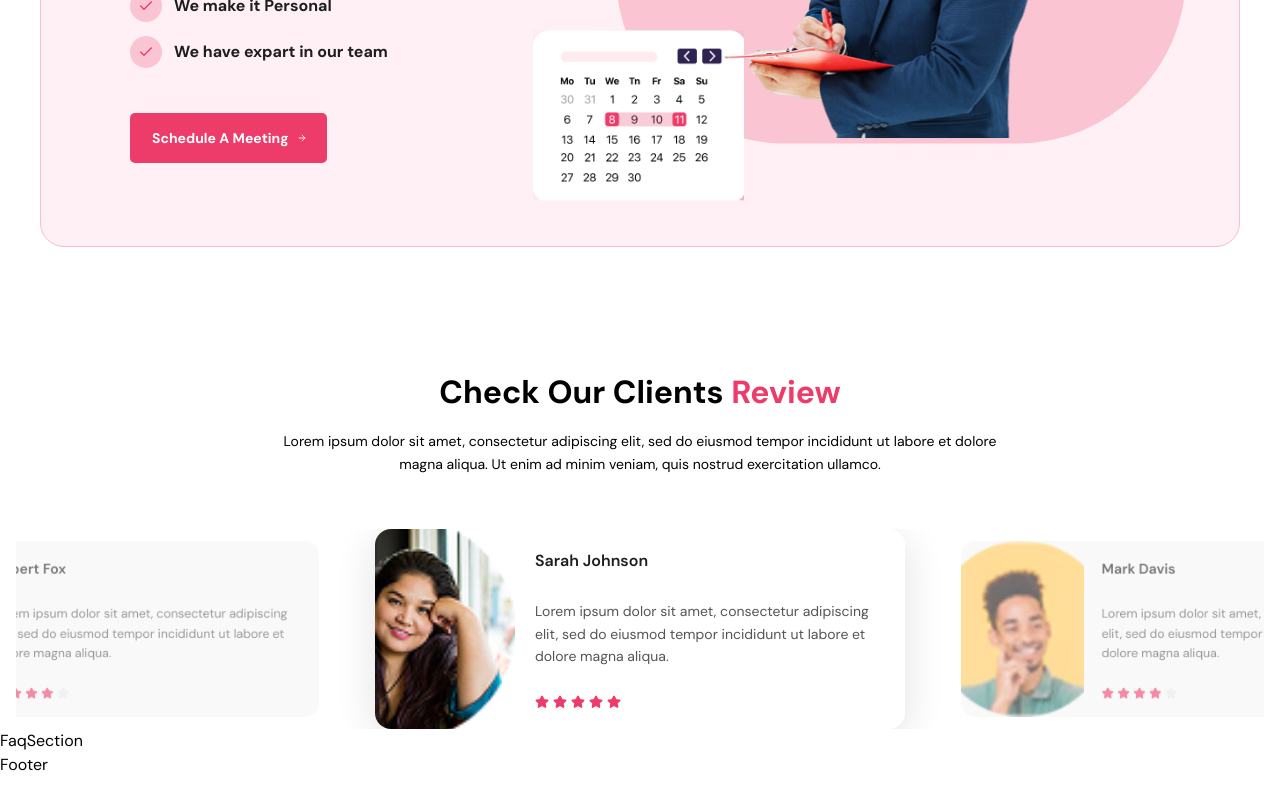
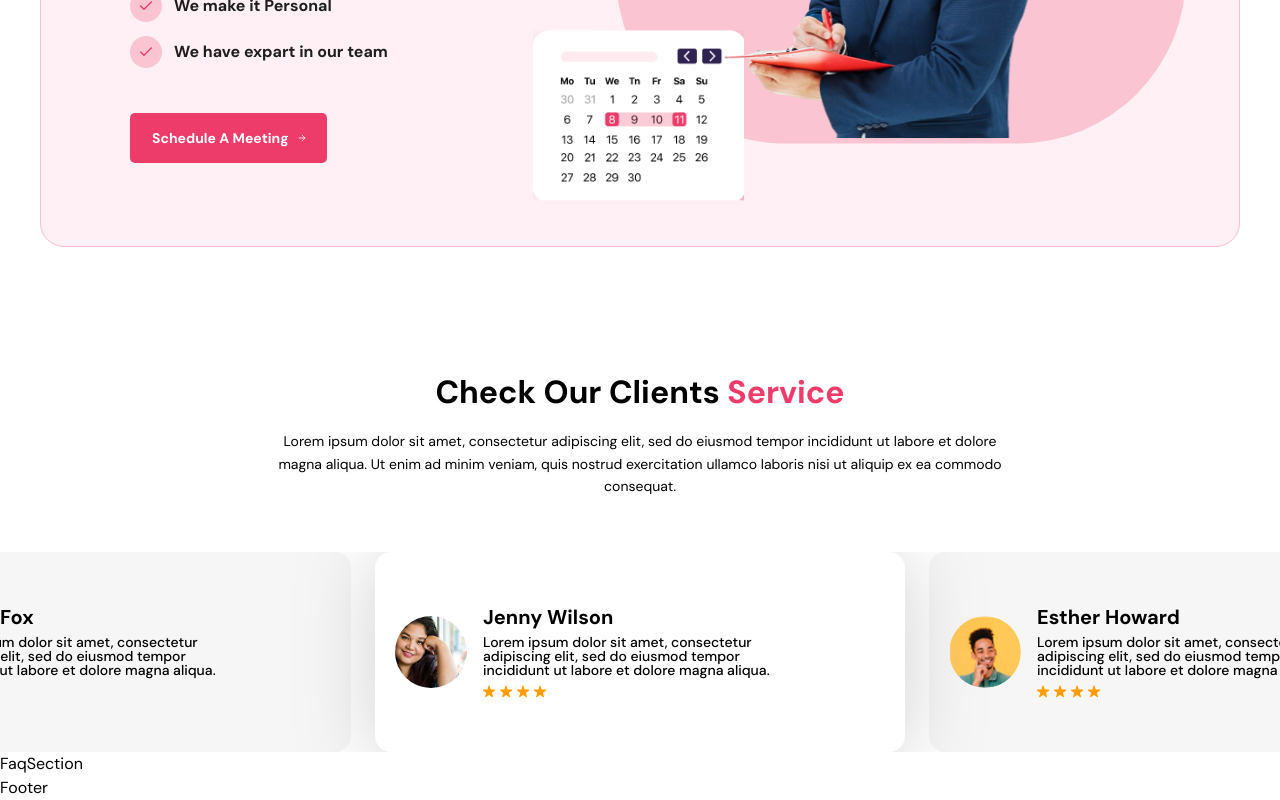
Before and after one commit to almahmud-dev/airbnb-assistant-landing, a Next.js app: page / in a window 1280 px wide. Shown: the part 4882-5682 px from the top of the page. Before the commit the page ends 5659 px from the top, so only its background shows below. Built offline with nearby package versions, Linux system fonts and the light colour scheme.

Commit message:
testimonails add

```diff
--- a/package.json
+++ b/package.json
@@ -9,12 +9,14 @@
     "lint": "eslint"
   },
   "dependencies": {
+    "clsx": "^2.1.1",
     "lucide-react": "^1.7.0",
     "next": "16.2.2",
     "postcss": "^8.5.8",
     "react": "19.2.4",
     "react-dom": "19.2.4",
-    "react-icons": "^5.6.0"
+    "react-icons": "^5.6.0",
+    "tailwind-merge": "^3.5.0"
   },
   "devDependencies": {
     "@tailwindcss/postcss": "^4.2.2",
--- a/src/components/sections/TestimonialsSection.jsx
+++ b/src/components/sections/TestimonialsSection.jsx
@@ -1,62 +1,67 @@
 "use client";
-import { useEffect, useRef, useState } from "react";
-import AppImage from "@/components/ui/AppImage";
-import SectionHeader from "@/components/ui/SectionHeader";
-import { Star } from "lucide-react";
-import { REVIEWS } from "@/lib/constants";
+import { useState, useEffect, useCallback, useRef } from "react";
+import Container from "@/components/ui/container";
+import TestimonialCard from "@/components/ui/TestimonialCard";
+import { TESTIMONIALS } from "@/lib/constants";
+import SectionHeader from "../ui/SectionHeader";
 
 const CARD_W = 530;
 const GAP = 24;
 
-export default function ReviewSection() {
-  const { heading, highlight, description, reviews } = REVIEWS;
-  const [current, setCurrent] = useState(1);
+export default function Reviews() {
+  const [active, setActive] = useState(1);
   const [translate, setTranslate] = useState(0);
   const wrapRef = useRef(null);
   const timerRef = useRef(null);
+  const paused = useRef(false);
 
-  const goTo = (idx) => {
-    setCurrent(idx);
+  const goTo = useCallback((idx) => {
+    setActive(idx);
     const wrapW = wrapRef.current?.offsetWidth ?? 1200;
     const offset = idx * (CARD_W + GAP) - (wrapW / 2 - CARD_W / 2);
     setTranslate(-Math.max(0, offset));
+  }, []);
+
+  const stopTimer = () => {
+    if (timerRef.current) clearInterval(timerRef.current);
   };
 
-  const startTimer = () => {
+  const startTimer = useCallback(() => {
+    stopTimer();
     timerRef.current = setInterval(() => {
-      setCurrent((prev) => {
-        const next = (prev + 1) % reviews.length;
+      if (!paused.current) {
+        setActive((prev) => {
+          const next = (prev + 1) % TESTIMONIALS.length;
           const wrapW = wrapRef.current?.offsetWidth ?? 1200;
           const offset = next * (CARD_W + GAP) - (wrapW / 2 - CARD_W / 2);
           setTranslate(-Math.max(0, offset));
           return next;
         });
+      }
     }, 3000);
-  };
+  }, []);
 
   useEffect(() => {
     goTo(1);
     startTimer();
-    return () => clearInterval(timerRef.current);
+    return () => stopTimer();
   }, []);
 
   return (
     <section className="bg-white overflow-hidden">
-      <div className="max-w-350 mx-auto px-4">
       <SectionHeader
-          title={heading}
-          highlight={highlight}
-          description={description}
+        title="Check Our Clients"
+        highlight="Service"
+        description="Lorem ipsum dolor sit amet, consectetur adipiscing elit, sed do eiusmod tempor incididunt ut labore et dolore magna aliqua. Ut enim ad minim veniam, quis nostrud exercitation ullamco laboris nisi ut aliquip ex ea commodo consequat."
       />
 
-        {/* Desktop */}
+      {/* ── Desktop ── */}
       <div
         ref={wrapRef}
         className="hidden lg:block overflow-hidden"
-          onMouseEnter={() => clearInterval(timerRef.current)}
-          onMouseLeave={startTimer}
+        onMouseEnter={() => (paused.current = true)}
+        onMouseLeave={() => (paused.current = false)}
       >
-          {/* outer div height fix — center card height */}
         <div className="relative" style={{ height: "200px" }}>
           <div
             className="flex items-center absolute left-0 top-0 h-full"
@@ -67,63 +72,26 @@ export default function ReviewSection() {
               willChange: "transform",
             }}
           >
-              {reviews.map((review, i) => {
-                const isCenter = i === current;
+            {TESTIMONIALS.map((item, i) => {
+              const isCenter = i === active;
               return (
                 <div
-                    key={review.id}
-                    onClick={() => goTo(i)}
+                  key={i}
+                  onClick={() => !isCenter && goTo(i)}
                   style={{
                     width: `${CARD_W}px`,
                     height: "200px",
-                      transform: isCenter ? "scale(1)" : "scale(0.88)",
-                      transformOrigin: "center center",
-                      transition:
-                        "transform 0.7s cubic-bezier(0.4,0,0.2,1), opacity 0.7s cubic-bezier(0.4,0,0.2,1), box-shadow 0.7s cubic-bezier(0.4,0,0.2,1)",
-                      willChange: "transform, opacity",
                     flexShrink: 0,
+                    transition: "opacity 0.7s cubic-bezier(0.4,0,0.2,1)",
+                    willChange: "opacity",
                   }}
-                    className={`
-                      rounded-2xl overflow-hidden flex
-                      ${
+                  className={`rounded-2xl overflow-hidden ${
                     isCenter
-                          ? "bg-white shadow-[0_8px_40px_rgba(0,0,0,0.12)] cursor-default z-10"
-                          : "bg-[#F6F6F6] cursor-pointer opacity-60 hover:opacity-80"
-                      }
-                    `}
+                      ? "bg-white shadow-[0_4px_77px_0px_rgba(136,136,136,0.41)] cursor-default z-20"
+                      : "bg-[#F6F6F6] cursor-pointer"
+                  }`}
                 >
-                    {/* Left — Image */}
-                    <div className="relative flex-shrink-0 w-[140px] h-full">
-                      <AppImage
-                        src={review.image}
-                        alt={review.name}
-                        fill
-                        className="object-cover"
-                      />
-                    </div>
-
-                    {/* Right — Text & Stars */}
-                    <div className="flex flex-col justify-between p-5 flex-1 min-w-0">
-                      <span className="text-[16px] font-semibold text-[#1E1E1E] truncate">
-                        {review.name}
-                      </span>
-                      <p className="text-sm text-[#555] leading-relaxed line-clamp-3">
-                        {review.text}
-                      </p>
-                      <div className="flex gap-1">
-                        {Array.from({ length: 5 }).map((_, s) => (
-                          <Star
-                            key={s}
-                            size={14}
-                            className={
-                              s < review.rating
-                                ? "fill-[#ED3C6A] text-[#ED3C6A]"
-                                : "fill-gray-200 text-gray-200"
-                            }
-                          />
-                        ))}
-                      </div>
-                    </div>
+                  <TestimonialCard {...item} highlight={isCenter} />
                 </div>
               );
             })}
@@ -131,75 +99,47 @@ export default function ReviewSection() {
         </div>
       </div>
 
-        {/* Mobile & Tablet */}
+      {/* ── Mobile & Tablet ── */}
       <div
         className="lg:hidden"
-          onMouseEnter={() => clearInterval(timerRef.current)}
-          onMouseLeave={startTimer}
+        onMouseEnter={() => (paused.current = true)}
+        onMouseLeave={() => (paused.current = false)}
       >
         <div className="overflow-hidden">
           <div
             className="flex"
             style={{
-                transform: `translateX(calc(-${current} * 100%))`,
+              transform: `translateX(calc(-${active} * 100%))`,
               transition: "transform 0.7s cubic-bezier(0.4,0,0.2,1)",
               willChange: "transform",
             }}
           >
-              {reviews.map((review) => (
-                <div key={review.id} className="w-full flex-shrink-0 px-2">
-                  <div className="bg-white shadow-[0_4px_24px_rgba(0,0,0,0.08)] rounded-2xl overflow-hidden flex h-[180px] sm:mx-8 md:mx-16">
-                    <div className="relative flex-shrink-0 w-[120px]">
-                      <AppImage
-                        src={review.image}
-                        alt={review.name}
-                        fill
-                        className="object-cover"
-                      />
-                    </div>
-                    <div className="flex flex-col justify-between p-4 flex-1 min-w-0">
-                      <span className="text-[15px] font-semibold text-[#1E1E1E] truncate">
-                        {review.name}
-                      </span>
-                      <p className="text-sm text-[#555] leading-relaxed line-clamp-3">
-                        {review.text}
-                      </p>
-                      <div className="flex gap-1">
-                        {Array.from({ length: 5 }).map((_, s) => (
-                          <Star
-                            key={s}
-                            size={13}
-                            className={
-                              s < review.rating
-                                ? "fill-[#ED3C6A] text-[#ED3C6A]"
-                                : "fill-gray-200 text-gray-200"
-                            }
-                          />
-                        ))}
-                      </div>
-                    </div>
+            {TESTIMONIALS.map((item, i) => (
+              <div key={i} className="w-full shrink-0 px-4 sm:px-8 md:px-16">
+                <div className="bg-white shadow-[0_4px_24px_rgba(0,0,0,0.08)] rounded-2xl overflow-hidden h-[180px]">
+                  <TestimonialCard {...item} highlight={true} />
                 </div>
               </div>
             ))}
           </div>
         </div>
 
+        {/* Dots */}
         <div className="flex justify-center gap-2 mt-5">
-            {reviews.map((_, i) => (
+          {TESTIMONIALS.map((_, i) => (
             <button
               key={i}
               onClick={() => goTo(i)}
               style={{ transition: "all 0.3s ease" }}
               className={`rounded-full border-none outline-none ${
-                  i === current
-                    ? "w-3 h-3 bg-[#ED3C6A] scale-110"
+                i === active
+                  ? "w-3 h-3 bg-primary scale-110"
                   : "w-2.5 h-2.5 bg-gray-300"
               }`}
             />
           ))}
         </div>
       </div>
-      </div>
     </section>
   );
 }
--- /dev/null
+++ b/src/components/ui/TestimonialCard.jsx
@@ -0,0 +1,42 @@
+import AppImage from "./AppImage";
+
+function StarIcon() {
+  return (
+    <svg
+      width="13"
+      height="13"
+      viewBox="0 0 11 10"
+      fill="none"
+      xmlns="http://www.w3.org/2000/svg"
+    >
+      <path
+        d="M4.66845 0.345362C4.81813 -0.115293 5.46983 -0.115294 5.61951 0.345361L6.49107 3.02773C6.558 3.23374 6.74998 3.37323 6.96659 3.37323H9.78701C10.2714 3.37323 10.4728 3.99303 10.0809 4.27773L7.79914 5.93553C7.62389 6.06285 7.55056 6.28854 7.6175 6.49455L8.48906 9.17692C8.63873 9.63758 8.11149 10.0206 7.71964 9.73594L5.43787 8.07814C5.26263 7.95082 5.02533 7.95082 4.85009 8.07814L2.56833 9.73594C2.17647 10.0206 1.64923 9.63758 1.79891 9.17692L2.67046 6.49455C2.7374 6.28854 2.66407 6.06285 2.48883 5.93553L0.207064 4.27773C-0.184793 3.99303 0.0165946 3.37323 0.500956 3.37323H3.32137C3.53798 3.37323 3.72996 3.23375 3.7969 3.02773L4.66845 0.345362Z"
+        fill="#FF9D00"
+      />
+    </svg>
+  );
+}
+
+export default function TestimonialCard({ name, image, text, highlight }) {
+  return (
+    <div className="flex items-center h-full gap-4 px-5">
+      <div className="relative shrink-0 w-[72px] h-[72px] rounded-full overflow-hidden">
+        <AppImage src={image} alt={name} fill className="object-cover" />
+      </div>
+
+      <div className="flex flex-col justify-center gap-2 flex-1 min-w-0">
+        <h3 className="text-[20px] font-bold text-black leading-[100%]">
+          {name}
+        </h3>
+        <p className="text-sm text-black leading-[100%] font-medium max-w-[321px]">
+          {text}
+        </p>
+        <div className="flex gap-1">
+          {Array.from({ length: 4 }).map((_, i) => (
+            <StarIcon key={i} />
+          ))}
+        </div>
+      </div>
+    </div>
+  );
+}
--- /dev/null
+++ b/src/components/ui/container.jsx
@@ -0,0 +1,7 @@
+export default function Container({ children, className }) {
+  return (
+    <div className={`mx-auto max-w-6xl px-8 ${className ?? ""}`}>
+      {children}
+    </div>
+  );
+}
```
Also changed, not shown: src/lib/constants.js, 1 other file (tests, documents, lock files or other folders). Lines whose indentation alone changed are shown as unchanged.
